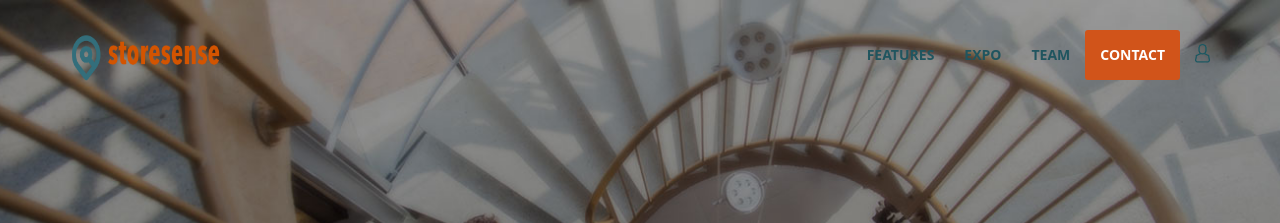
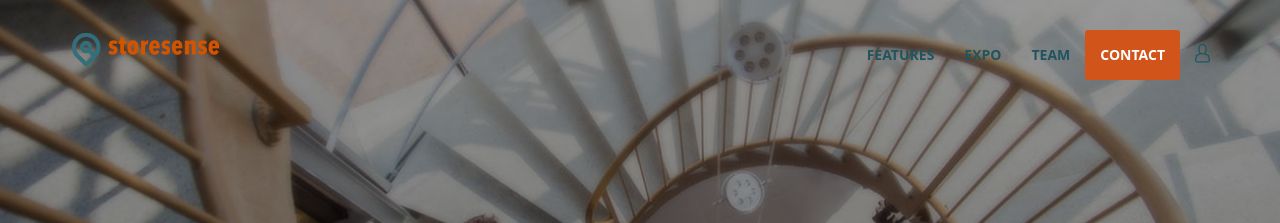
Before and after one commit to storesense/web-storesense, a Jekyll site: the page built from index-main.html, in a window 1280 px wide. Shown: the top 223 px of the page. Built offline with Jekyll 4.4.1, drawn with Linux system fonts in a browser that asks for light colours; some web fonts are replaced.

Commit message:
Fix height for both logos.

```diff
--- a/css/main-storesense.css
+++ b/css/main-storesense.css
@@ -1,23 +1,3 @@
-/* ---------- LOGO HEIGHT IN NAVIGATION BAR ---------- */
-
-.navbar-default .navbar-brand img {
-    height: 38px;
-}
-
-.navbar-default.navbar-shrink .navbar-brand img {
-    height: 38px;
-}
-
-@media (min-width:768px){
-    .navbar-default .navbar-brand img {
-        height: 64px;
-    }
-    .navbar-default.navbar-shrink .navbar-brand img {
-        height: 64px;
-    }
-
-}
-
 /* ---------- HEADER PROPERTIES --------- */
 .header-btn{
     text-align: center;
--- a/css/main.css
+++ b/css/main.css
@@ -71,6 +71,7 @@ h1,h2,h3,h4,h5,h6{font-family:Montserrat,"Helvetica Neue",Helvetica,Arial,sans-s
 /* Storesense expo logo */
 .navbar-default .navbar-brand img {
     width: 120px;
+    height: 38px;
     float: left;
     position: relative;
     top: -10px;
@@ -79,6 +80,7 @@ h1,h2,h3,h4,h5,h6{font-family:Montserrat,"Helvetica Neue",Helvetica,Arial,sans-s
 /* logo when the bar changes after sliding down */
 .navbar-default.navbar-shrink .navbar-brand img {
     width: 120px;
+    height: 38px;
     float: left;
     position: relative;
     top: -10px;
@@ -133,6 +135,7 @@ h1,h2,h3,h4,h5,h6{font-family:Montserrat,"Helvetica Neue",Helvetica,Arial,sans-s
 
     .navbar-default .navbar-brand img {
         width: 150px;
+        height: 48px;
         float: left;
         position: relative;
         top: -20px;
@@ -140,6 +143,7 @@ h1,h2,h3,h4,h5,h6{font-family:Montserrat,"Helvetica Neue",Helvetica,Arial,sans-s
 
     .navbar-default.navbar-shrink .navbar-brand img {
         width: 150px;
+        height: 48px;
         float: left;
         position: relative;
         top: -20px;
```
Also changed, not shown: css/main-expo.css (+0 -19 lines).
